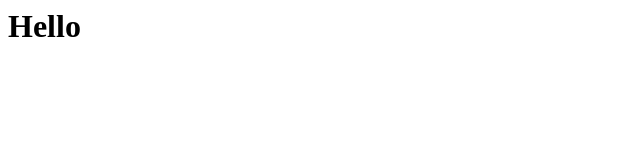
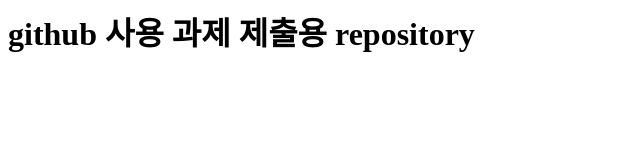
Before and after one commit to eddy0318/test, a plain HTML site: page index.html in a window 1280 px wide. Shown: the whole page, without its empty margins (0-640 px from the left). Drawn offline with Linux system fonts and the light colour scheme.

Commit message:
Update index.html
index.html 수정

```diff
--- a/index.html
+++ b/index.html
@@ -4,7 +4,7 @@
     </head>
     <body>
       <h1>
-        Hello
+        github 사용 과제 제출용 repository
       </h1>
     </body>
 </html>
```
